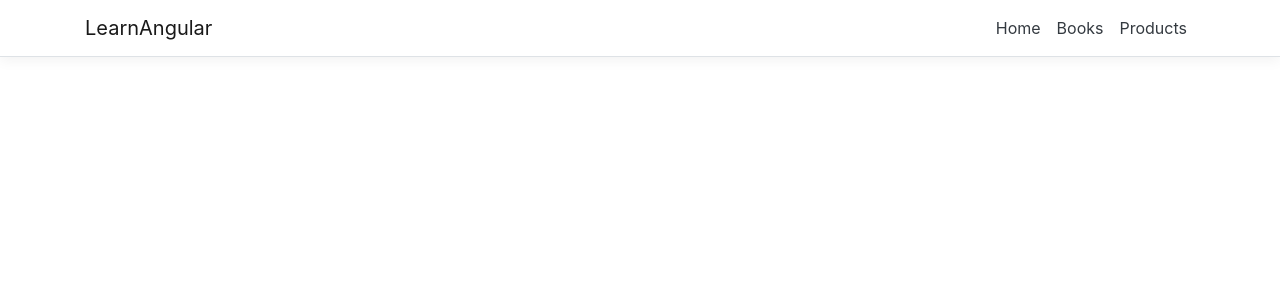
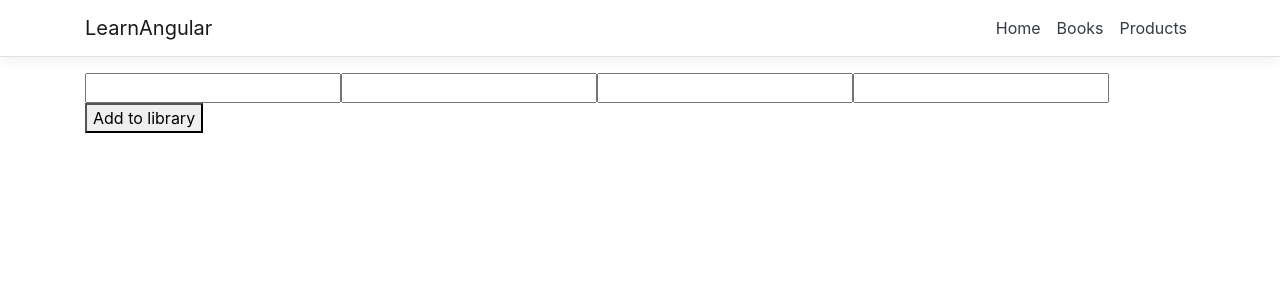
Before and after one commit to uvatmvf/LearnAngular, an Angular app in the folder ClientApp/: page /add-book in a window 1280 px wide. Before the commit this address led to /. Shown: the top 300 px of the page. Built offline with nearby package versions, Linux system fonts and the light colour scheme.

Commit message:
The new add-book component is in the app module. basic GUI is built.

```diff
--- a/ClientApp/src/app/add-book/add-book.component.html
+++ b/ClientApp/src/app/add-book/add-book.component.html
@@ -1 +1,7 @@
-<div style="border: 1px solid red">add-book Component</div>
+<form>
+  <input type="text" value="{{ author }}" />
+  <input type="text" value="{{ title }}" />
+  <input type="text" value="{{ publisher }}" />
+  <input type="text" value="{{ year }}" />
+  <button (click)="addToLibrary()">Add to library</button>
+</form>
--- a/ClientApp/src/app/add-book/add-book.component.ts
+++ b/ClientApp/src/app/add-book/add-book.component.ts
@@ -1,5 +1,5 @@
 import { Component, OnInit } from '@angular/core';
-import { CartService } from '../../cart.service';
+import { CatalogService } from '../../catalog.service';
 
 @Component({
     selector: 'app-add-book',
@@ -8,12 +8,26 @@ import { CartService } from '../../cart.service';
 
 /** add-book component*/
 export class AddBookComponent implements OnInit {
-  items;
+  item;
+  author;
+  publisher;
+  title;
+  year;
+
     /** add-book ctor */
-    constructor(private cartService: CartService) {
+    constructor(private catalogService: CatalogService) {
 
   }
   ngOnInit() {
-    this.items = this.cartService.getItems();
+
+  }
+
+  addToLibrary() {
+    this.catalogService.books.push({
+      author: this.author,
+      publisher: this.publisher,
+      publishYear: this.year,
+      title: this.title
+    });
   }
 }
--- a/ClientApp/src/app/app.module.ts
+++ b/ClientApp/src/app/app.module.ts
@@ -16,6 +16,7 @@ import { ProductAlertsComponent } from './product-alerts/product-alerts.componen
 import { ProductDetailsComponent } from './product-details/product-details.component';
 import { CartComponent } from './cart/cart.component';
 import { TopBarComponent } from './top-bar/top-bar.component';
+import { AddBookComponent } from './add-book/add-book.component';
 
 @NgModule({
   declarations: [
@@ -30,7 +31,8 @@ import { TopBarComponent } from './top-bar/top-bar.component';
     ProductAlertsComponent,
     ProductDetailsComponent,
     CartComponent,
-    TopBarComponent
+    TopBarComponent,
+    AddBookComponent
   ],
   imports: [
     BrowserModule.withServerTransition({ appId: 'ng-cli-universal' }),
@@ -41,6 +43,7 @@ import { TopBarComponent } from './top-bar/top-bar.component';
       { path: 'counter', component: CounterComponent },
       { path: 'fetch-data', component: FetchDataComponent },
       { path: 'book', component: BooksComponent },
+      { path: 'add-book', component: AddBookComponent },
       { path: 'book-details', component: BooksComponent },
       { path: 'product-list', component: ProductListComponent },
       { path: 'product-alerts', component: ProductAlertsComponent },
--- a/ClientApp/src/app/books/books.component.html
+++ b/ClientApp/src/app/books/books.component.html
@@ -1,5 +1,7 @@
 <h1 id="tableLabel">Books</h1>
-
+<div>
+  <app-add-book></app-add-book>
+</div>
 <table class='table table-striped' aria-labelledby="tableLabel">
   <thead>
     <tr>
--- a/ClientApp/src/app/product-details/product-details.component.ts
+++ b/ClientApp/src/app/product-details/product-details.component.ts
@@ -2,7 +2,7 @@ import { Component, OnInit } from '@angular/core';
 import { ActivatedRoute } from '@angular/router';
 
 import { products } from '../products';
-import { CartService } from '../../cart.service';
+import { CatalogService } from '../../catalog.service';
 
 @Component({
     selector: 'app-product-details',
@@ -14,7 +14,7 @@ export class ProductDetailsComponent implements OnInit {
 
     /** product-details ctor */
   constructor(private route: ActivatedRoute,
-              private cartService: CartService) { }
+    private catalogService: CatalogService) { }
 
   ngOnInit() {
     this.route.paramMap.subscribe(params => {
@@ -23,7 +23,7 @@ export class ProductDetailsComponent implements OnInit {
   }
 
   addToCart(product) {
-    this.cartService.addToCart(product);
+    this.catalogService.products.addToCart(product);
     window.alert('Your product is added to the cart');
   }
 }
--- a/ClientApp/src/catalog.service.ts
+++ b/ClientApp/src/catalog.service.ts
@@ -13,5 +13,4 @@ export class CatalogService  {
     this.products = new CartService();
     this.books = new CartService();
   }
-
 }
```
